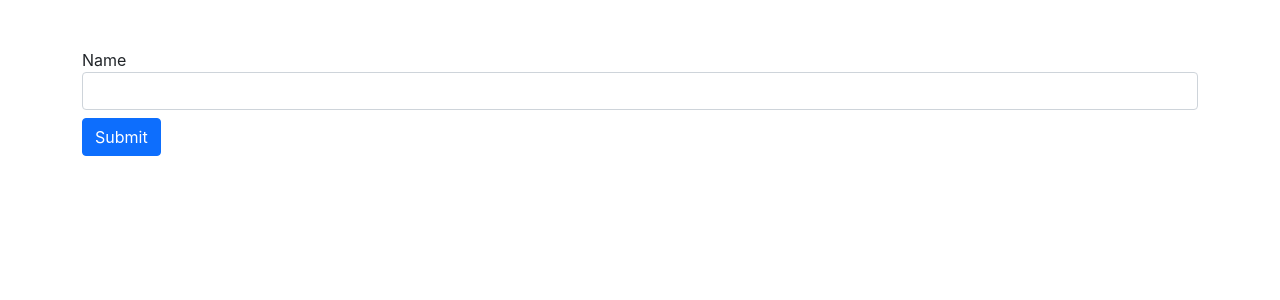
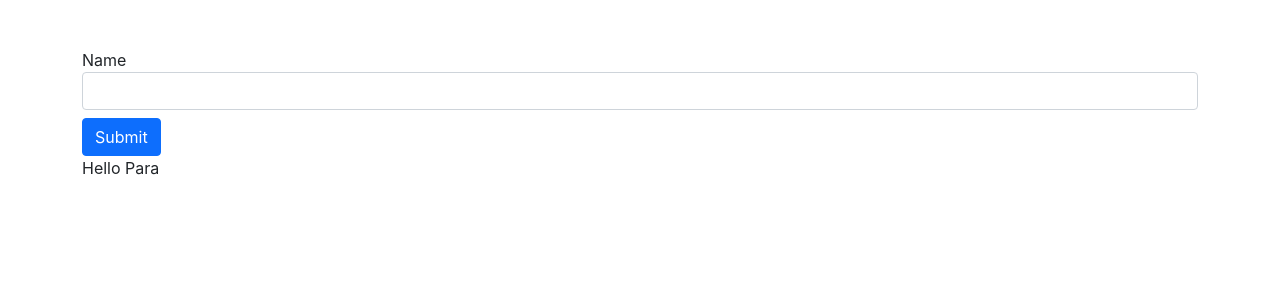
Before and after one commit to OybekKayumov/react-sandbox, a React (Create React App) app: page / in a window 1280 px wide. Shown: the top 300 px of the page. Built offline with nearby package versions, Linux system fonts and the light colour scheme.

Commit message:
add components/useRef inputRef and paraRef

```diff
--- a/src/components/UseRefExample1.jsx
+++ b/src/components/UseRefExample1.jsx
@@ -3,15 +3,25 @@ import { useRef } from 'react'
 
 function UseRefExample1() {
   const inputRef = useRef()
+  const paraRef = useRef()
+
+  const onSubmit = (e) => {
+    e.preventDefault()
+    console.log(inputRef.current.value);
+    inputRef.current.value = "Hello"
+    inputRef.current.style.backgroundColor = "orange"
+    paraRef.current.innerText = 'Goodbye'
+  }
 
   return (
     <div>
-      <form action="">
+      <form onSubmit={onSubmit}>
         <label htmlFor="name">Name</label>
-        <input type="text" name="" id="name" className='form-control mb-2' />
+        <input type="text" ref={inputRef} name="" id="name" className='form-control mb-2' />
         <button type='submit' className='btn btn-primary'>
           Submit
         </button>
+        <p onClick={() => inputRef.current.focus()} ref={paraRef}>Hello Para</p>
       </form>
     </div>
   )
```
